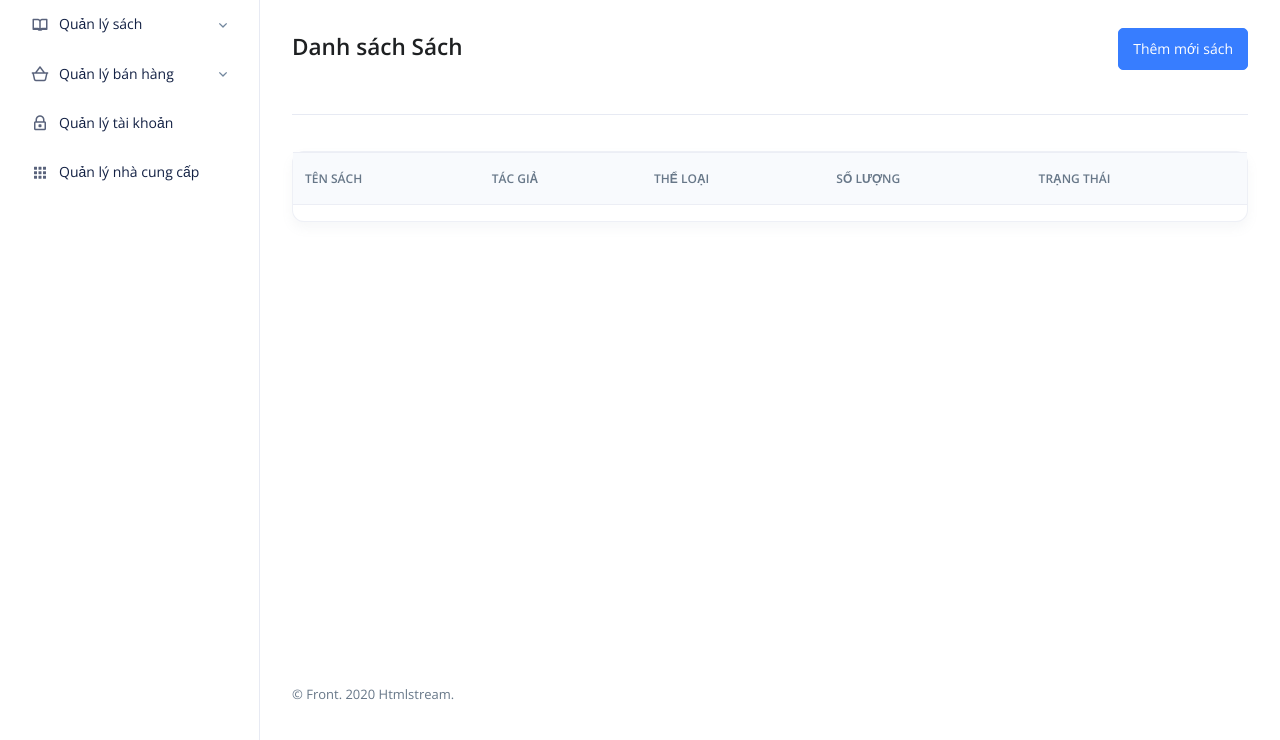
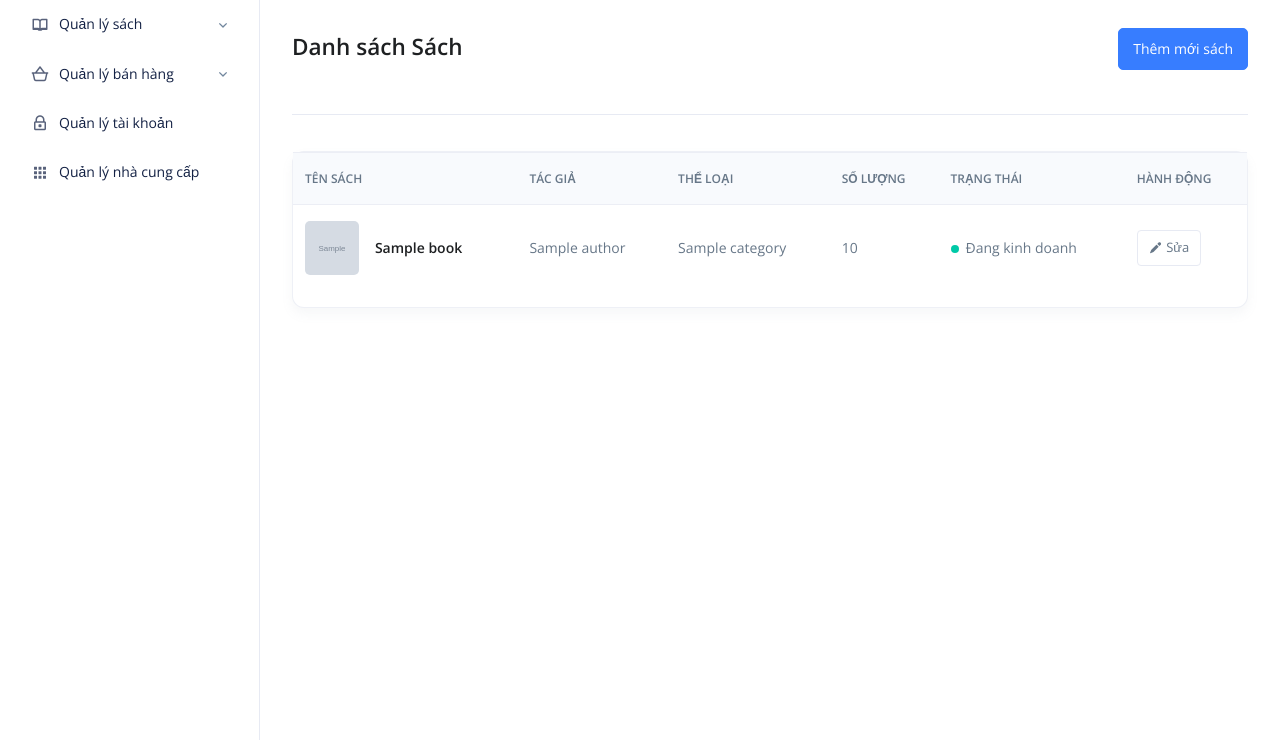
Before and after one commit to nthien03/BookStoreManager, a Java web app: page /admin/book in a window 1280 px wide. Shown: the part 60-800 px from the top of the page. Run offline with Spring Boot 4, a stand-in JSP engine, Linux system fonts and the light colour scheme; tables that the repository leaves empty hold one stand-in row (values such as "Sample post"); grey boxes marked "Sample" are stand-in pictures; data that the repository does not hold is empty; some libraries are stand-ins or nearby versions; some web fonts are replaced.

Commit message:
Display book list on the view

```diff
--- a/src/main/java/com/example/BookStoreManager/controller/BookController.java
+++ b/src/main/java/com/example/BookStoreManager/controller/BookController.java
@@ -39,8 +39,12 @@ public class BookController {
 
     @GetMapping("/admin/book")
     public String displayBookPage(Model model) {
+        List<Book> books = this.bookService.getAll();
+        for (Book book : books) {
+            System.out.println(book.toString());
+        }
 
-        model.addAttribute("newBook", new Book());
+        model.addAttribute("books", books);
 
         return "admin/book/show";
     }
--- a/src/main/java/com/example/BookStoreManager/service/BookService.java
+++ b/src/main/java/com/example/BookStoreManager/service/BookService.java
@@ -1,4 +1,6 @@
 package com.example.BookStoreManager.service;
+
+import java.util.List;
 
 import org.springframework.stereotype.Service;
 
@@ -27,4 +29,8 @@ public class BookService {
 
         return bookRepository.save(book);
     }
+
+    public List<Book> getAll() {
+        return this.bookRepository.findAll();
+    }
 }
--- a/src/main/webapp/WEB-INF/view/admin/book/show.jsp
+++ b/src/main/webapp/WEB-INF/view/admin/book/show.jsp
@@ -57,8 +57,7 @@
 
                         <!-- Table -->
                         <div class="table-responsive datatable-custom">
-                            <table
-                                class="table table-lg table-borderless table-thead-bordered table-nowrap table-align-middle">
+                            <table class="table table-lg table-thead-bordered table-nowrap table-align-middle">
                                 <thead class="thead-light">
                                     <tr>
                                         <th>Tên sách</th>
@@ -66,6 +65,7 @@
                                         <th>Thể loại</th>
                                         <th>Số lượng</th>
                                         <th>Trạng thái</th>
+                                        <th>Hành động</th>
                                     </tr>
                                 </thead>
 
@@ -74,40 +74,66 @@
                                         <tr>
                                             <td>
                                                 <a class="media align-items-center" href="user-profile.html">
-                                                    <div class="avatar avatar-circle mr-3">
-                                                        <img class="avatar avatar-lg mr-3" src=""
-                                                            alt="Image Description">
-                                                    </div>
+
+                                                    <img class="avatar avatar-lg mr-3" src="/images/book/${book.image}"
+                                                        alt="Image Description">
+
                                                     <div class="media-body">
-                                                        <span class="d-block h5 text-hover-primary mb-0">Amanda Harvey
-                                                            <i class="tio-verified text-primary" data-toggle="tooltip"
-                                                                data-placement="top" title="Top endorsed"></i></span>
-                                                        <span
-                                                            class="d-block font-size-sm text-body">amanda@example.com</span>
+                                                        <h5 class="text-hover-primary mb-0">${book.name}
+                                                        </h5>
                                                     </div>
                                                 </a>
                                             </td>
                                             <td>
-                                                <span class="d-block h5 mb-0">Director</span>
-                                                <span class="d-block font-size-sm">Human resources</span>
+                                                ${book.author.name}
                                             </td>
-                                            <td>United Kingdom <span class="text-hide">Code: GB</span></td>
+                                            <td>${book.category.name}</td>
                                             <td>
-                                                <span class="legend-indicator bg-success"></span>Active
+                                                ${book.quantity}
                                             </td>
-                                            <td class="text-center">
-                                                <div class="custom-control custom-checkbox-bookmark">
-                                                    <input type="checkbox" id="favoriteCheckbox1"
-                                                        class="custom-control-input custom-checkbox-bookmark-input">
-                                                    <label class="custom-checkbox-bookmark-label"
-                                                        for="favoriteCheckbox1">
-                                                        <span class="custom-checkbox-bookmark-default">
-                                                            <i class="tio-star-outlined"></i>
-                                                        </span>
-                                                        <span class="custom-checkbox-bookmark-active">
-                                                            <i class="tio-star"></i>
-                                                        </span>
-                                                    </label>
+                                            <td>
+                                                <c:choose>
+                                                    <c:when test="${book.isDisabled=='0'}">
+                                                        <span class="legend-indicator bg-success"></span>Đang kinh doanh
+                                                    </c:when>
+                                                    <c:otherwise>
+                                                        <span class="legend-indicator bg-danger"></span> Ngừng kinh
+                                                        doanh
+                                                    </c:otherwise>
+                                                </c:choose>
+                                            </td>
+                                            <td>
+                                                <div class="btn-group" role="group">
+                                                    <a class="btn btn-sm btn-white"
+                                                        href="ecommerce-product-details.html">
+                                                        <i class="tio-edit"></i> Sửa
+                                                    </a>
+
+                                                    <!-- <div class="hs-unfold btn-group">
+                                                        <a class="js-hs-unfold-invoker btn btn-icon btn-sm btn-white dropdown-toggle dropdown-toggle-empty"
+                                                            href="javascript:;" data-hs-unfold-options='{
+                                                                             "target": "#productsEditDropdown1",
+                                                                             "type": "css-animation",
+                                                                             "smartPositionOffEl": "#datatable"
+                                                                           }'></a>
+
+                                                        <div id="productsEditDropdown1"
+                                                            class="hs-unfold-content dropdown-unfold dropdown-menu dropdown-menu-right mt-1">
+                                                            <a class="dropdown-item" href="#">
+                                                                <i class="tio-delete-outlined dropdown-item-icon"></i>
+                                                                Delete
+                                                            </a>
+                                                            <a class="dropdown-item" href="#">
+                                                                <i class="tio-archive dropdown-item-icon"></i> Archive
+                                                            </a>
+                                                            <a class="dropdown-item" href="#">
+                                                                <i class="tio-publish dropdown-item-icon"></i> Publish
+                                                            </a>
+                                                            <a class="dropdown-item" href="#">
+                                                                <i class="tio-clear dropdown-item-icon"></i> Unpublish
+                                                            </a>
+                                                        </div>
+                                                    </div> -->
                                                 </div>
                                             </td>
                                         </tr>
@@ -124,7 +150,7 @@
                 <!-- End Content -->
 
                 <!-- Footer -->
-                <jsp:include page="../layout/footer.jsp" />
+                <!-- <jsp:include page="../layout/footer.jsp" /> -->
                 <!-- End Footer -->
             </main>
 
```
Also changed, not shown: src/main/java/com/example/BookStoreManager/domain/Book.java (+8 -3 lines), 3 other files.
